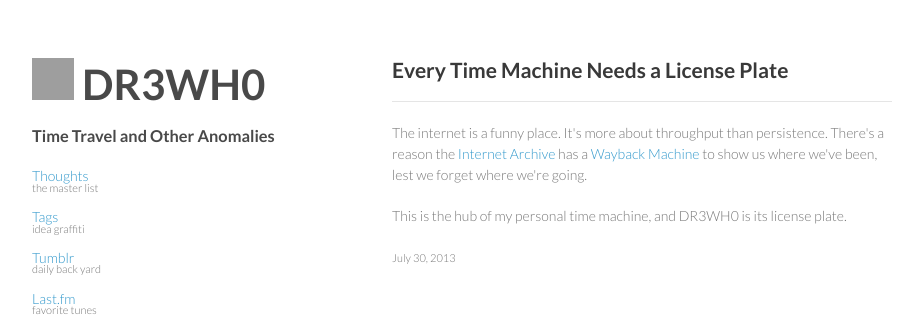
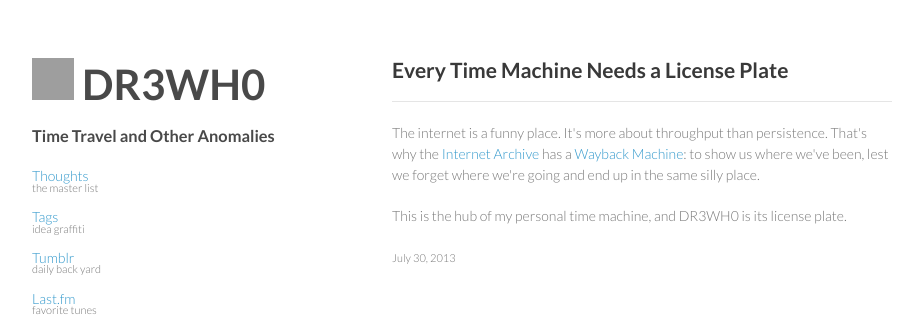
Before and after one commit to drewhop/drewhop.github.io, a Jekyll site: the page built from about.html, in a window 1280 px wide. Shown: the top 318 px of the page, without its empty margins (178-1095 px from the left). Built offline with Jekyll 4.4.1, drawn with Linux system fonts in a browser that asks for light colours; Markdown is read by kramdown in place of the engine named in the settings; comment, search, counter and statistics services are not loaded; grey boxes are pictures that could not be loaded.

Commit message:
Update about.html

```diff
--- a/about.html
+++ b/about.html
@@ -7,7 +7,7 @@ title: About
 <h2>Every Time Machine Needs a License Plate</h2>
 <hr/>
 
-<p>The internet is a funny place. It's more about throughput than persistence. There's a reason the <a href="">Internet Archive</a> has a <a href="http://archive.org/web/web.php">Wayback Machine</a> to show us where we've been, lest we forget where we're going.</p>
+<p>The internet is a funny place. It's more about throughput than persistence. That's why the <a href="">Internet Archive</a> has a <a href="http://archive.org/web/web.php">Wayback Machine</a>: to show us where we've been, lest we forget where we're going and end up in the same silly place.</p>
 
 <p>This is the hub of my personal time machine, and DR3WH0 is its license plate.</p>
 
```
